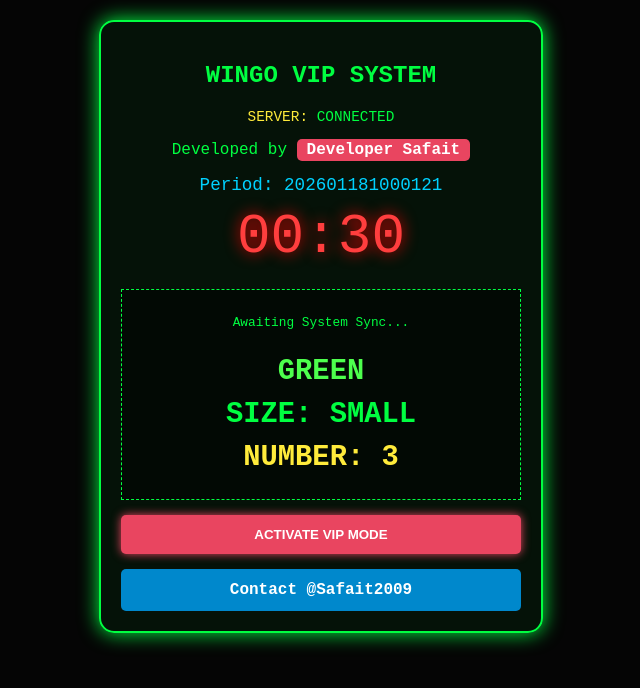
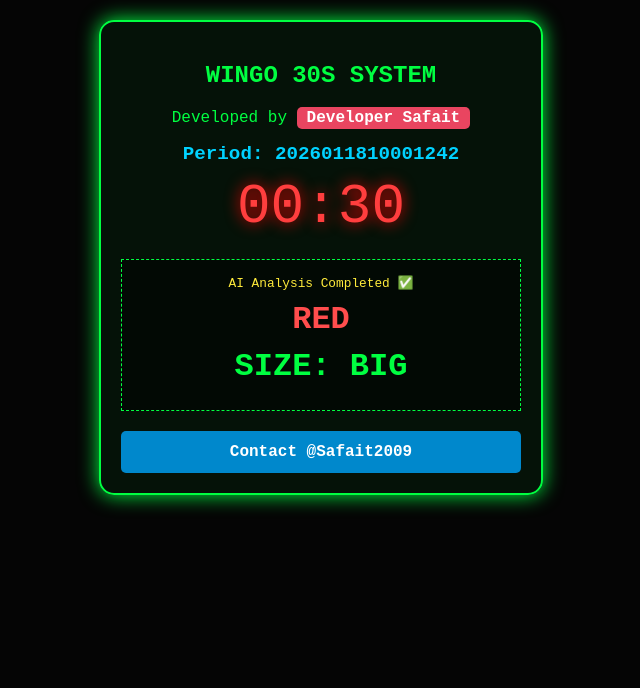
Before and after one commit to md0972541-del/Dk-win-hack-, a plain HTML site: page index.html in a window 1280 px wide. Shown: the whole page, without its empty margins (319-959 px from the left). Drawn offline with Linux system fonts and the light colour scheme.

Commit message:
Update index.html

```diff
--- a/index.html
+++ b/index.html
@@ -8,94 +8,80 @@
         .box { border: 2px solid #00ff41; padding: 20px; border-radius: 15px; background: rgba(0, 255, 65, 0.05); box-shadow: 0 0 20px #00ff41; max-width: 400px; margin: auto; }
         .dev-name { color: #fff; background: #e94560; padding: 2px 10px; border-radius: 5px; font-weight: bold; }
         .timer { font-size: 3.5em; margin: 10px 0; color: #ff3e3e; text-shadow: 0 0 15px red; }
-        .vip-status { font-size: 0.9em; color: #ffeb3b; margin-bottom: 10px; }
         .result-box { margin-top: 20px; border: 1px dashed #00ff41; padding: 15px; background: rgba(0,0,0,0.5); }
-        .signal { font-size: 1.8em; font-weight: bold; display: block; margin: 10px 0; }
-        .btn-vip { background-color: #e94560; color: white; border: none; padding: 12px 25px; border-radius: 5px; font-weight: bold; cursor: pointer; margin-top: 15px; box-shadow: 0 0 10px #e94560; width: 100%; }
-        .btn-telegram { background-color: #0088cc; color: white; border: none; padding: 12px 20px; border-radius: 5px; text-decoration: none; display: inline-block; margin-top: 15px; font-size: 1em; font-weight: bold; width: 90%; }
-        #log { font-size: 0.8em; color: #00ff41; margin-top: 10px; height: 30px; }
+        .signal { font-size: 2em; font-weight: bold; display: block; margin: 10px 0; }
+        .period-info { color: #00d2ff; font-size: 1.2em; font-weight: bold; }
+        .btn-telegram { background-color: #0088cc; color: white; border: none; padding: 12px 20px; border-radius: 5px; text-decoration: none; display: inline-block; margin-top: 20px; font-weight: bold; width: 90%; }
     </style>
 </head>
 <body>
 
 <div class="box">
-    <h2>WINGO VIP SYSTEM</h2>
-    <div class="vip-status">SERVER: <span style="color: #00ff41;">CONNECTED</span></div>
+    <h2>WINGO 30S SYSTEM</h2>
     <p>Developed by <span class="dev-name">Developer Safait</span></p>
 
-    <div style="font-size: 1.1em; color: #00d2ff;">Period: <span id="period">Loading...</span></div>
+    <div class="period-info">Period: <span id="period">Loading...</span></div>
     <div class="timer" id="timer">00:00</div>
 
     <div class="result-box">
-        <div id="log">Awaiting System Sync...</div>
+        <div id="status" style="color: #ffeb3b; font-size: 0.8em;">Syncing with Mobile Clock...</div>
         <span class="signal" id="color-sig">---</span>
         <span class="signal" id="bs-sig">---</span>
-        <span class="signal" id="num-sig" style="color: #ffeb3b;">---</span>
     </div>
 
-    <button class="btn-vip" onclick="activateVIP()">ACTIVATE VIP MODE</button>
     <a href="https://t.me/Safait2009" class="btn-telegram">Contact @Safait2009</a>
 </div>
 
 <script>
-    let isVipActive = false;
-    let lastProcessedPeriod = "";
+    let lastGeneratedId = "";
 
-    function updateClock() {
+    function updateSystem() {
         const now = new Date();
         const seconds = now.getSeconds();
         const minutes = now.getMinutes();
         const hours = now.getHours();
 
-        // ৩০ সেকেন্ডের গেমের জন্য টাইমার সেট করা (৩০ থেকে ০ উল্টো গণনা)
-        let remainingSeconds = 30 - (seconds % 30);
+        // 30 Seconds Logic: (30 theke 0 or 60 theke 30)
+        let remainingSeconds = (seconds < 30) ? (30 - seconds) : (60 - seconds);
         document.getElementById('timer').innerText = "00:" + (remainingSeconds < 10 ? "0" + remainingSeconds : remainingSeconds);
 
-        // আজকের তারিখ অনুযায়ী পিরিয়ড নম্বর তৈরি (YYYYMMDD + বর্তমান মিনিট)
+        // Period Number Calculation (YYYYMMDD + Total intervals)
         const yyyy = now.getFullYear();
         const mm = String(now.getMonth() + 1).padStart(2, '0');
         const dd = String(now.getDate()).padStart(2, '0');
-        const totalMinutes = (hours * 60) + minutes;
-        const currentPeriod = `${yyyy}${mm}${dd}1000${totalMinutes}`;
 
-        document.getElementById('period').innerText = currentPeriod;
+        // Din-er koto tomo match (30 second por por hole minute e 2ta, ghontay 120ta)
+        const totalIntervals = (hours * 120) + (minutes * 2) + (seconds >= 30 ? 1 : 0);
+        const periodID = `${yyyy}${mm}${dd}1000${1000 + totalIntervals}`;
 
-        // যখনই নতুন পিরিয়ড শুরু হবে (৩০ বা ০ সেকেন্ডে), সিগন্যাল আপডেট হবে
-        if (remainingSeconds === 30 && lastProcessedPeriod !== currentPeriod) {
-            lastProcessedPeriod = currentPeriod;
-            generateSignal();
+        document.getElementById('period').innerText = periodID;
+
+        // Auto Signal Change every 30 seconds
+        if (lastGeneratedId !== periodID) {
+            lastGeneratedId = periodID;
+            generateNewSignal();
         }
     }
 
-    function activateVIP() {
-        let log = document.getElementById('log');
-        log.innerText = "Syncing with Mobile Time...";
-        setTimeout(() => {
-            log.innerText = "VIP MODE ACTIVE";
-            isVipActive = true;
-            generateSignal();
-        }, 2000);
+    function generateNewSignal() {
+        document.getElementById('status').innerText = "AI Analysis Completed ✅";
+
+        const colors = ["RED", "GREEN"];
+        const sizes = ["BIG", "SMALL"];
+
+        let resColor = colors[Math.floor(Math.random() * colors.length)];
+        let resSize = sizes[Math.floor(Math.random() * sizes.length)];
+
+        let colorEl = document.getElementById('color-sig');
+        colorEl.innerText = resColor;
+        colorEl.style.color = (resColor === "RED") ? "#ff4d4d" : "#4dff4d";
+
+        document.getElementById('bs-sig').innerText = "SIZE: " + resSize;
     }
 
-    function generateSignal() {
-        const colors = ["GREEN", "RED"];
-        const sizes = ["BIG", "SMALL"];
-
-        let color = colors[Math.floor(Math.random() * colors.length)];
-        let size = sizes[Math.floor(Math.random() * sizes.length)];
-        let number = Math.floor(Math.random() * 10);
-
-        let colorEl = document.getElementById('color-sig');
-        colorEl.innerText = color;
-        colorEl.style.color = color === "RED" ? "#ff4d4d" : "#4dff4d";
-
-        document.getElementById('bs-sig').innerText = "SIZE: " + size;
-        document.getElementById('num-sig').innerText = "NUMBER: " + number;
-    }
-
-    // প্রতি সেকেন্ডে ঘড়ি আপডেট হবে
-    setInterval(updateClock, 1000);
-    updateClock();
+    // Refresh every 1 second
+    setInterval(updateSystem, 1000);
+    updateSystem();
 </script>
 
 </body>
```
